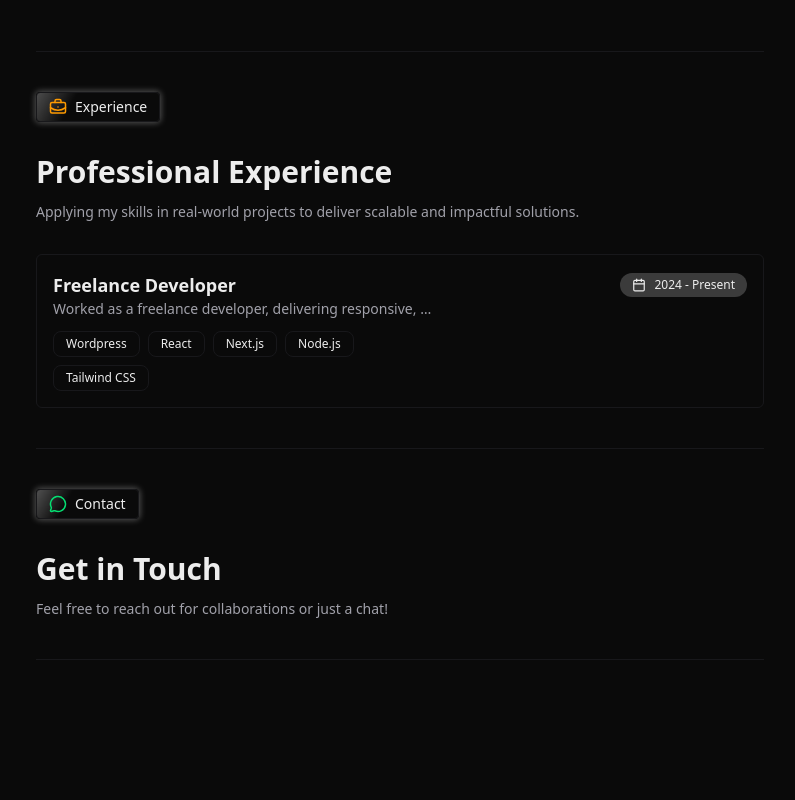
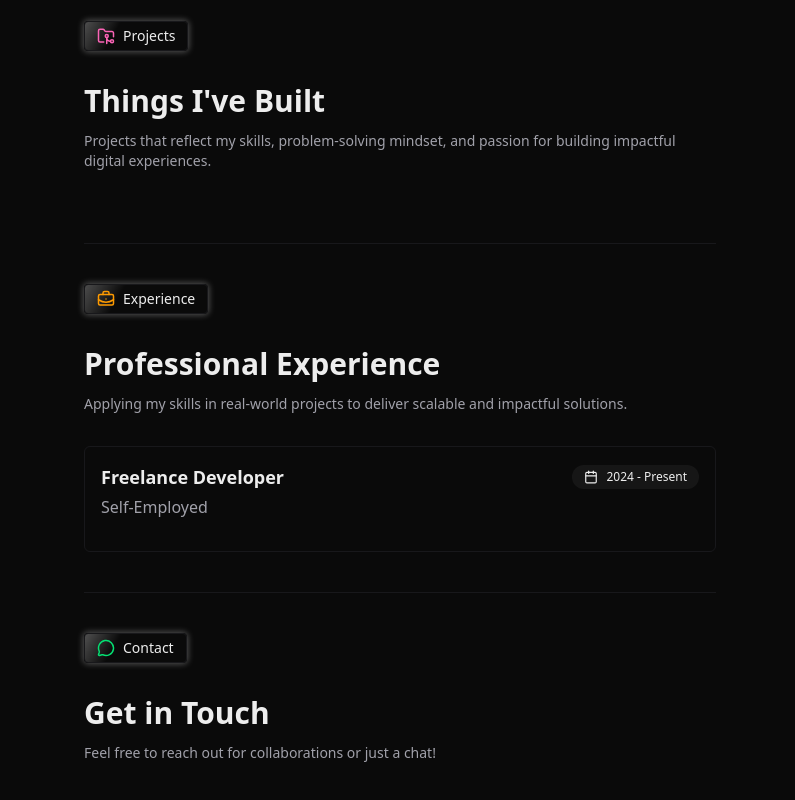
Before and after one commit to veeral1603/My-Portfolio, a Next.js app: page / in a window 1280 px wide. Shown: the part 1372-2172 px from the top of the page, without its empty margins (240-1035 px from the left). Before the commit the page ends 2072 px from the top, so only its background shows below. Built offline with nearby package versions, Linux system fonts and the light colour scheme.

Commit message:
Fixed the experience section

```diff
--- a/package.json
+++ b/package.json
@@ -9,6 +9,7 @@
     "lint": "next lint"
   },
   "dependencies": {
+    "framer-motion": "^12.23.12",
     "lucide-react": "^0.542.0",
     "next": "15.4.6",
     "react": "19.1.0",
--- a/src/app/globals.css
+++ b/src/app/globals.css
@@ -38,5 +38,5 @@ body {
 }
 
 .main-container {
-  @apply md:min-w-3xl max-w-3xl mx-auto px-5;
+  @apply md:min-w-2xl max-w-2xl mx-auto px-5;
 }
--- /dev/null
+++ b/src/components/ExperienceCard.tsx
@@ -0,0 +1,75 @@
+"use client";
+import { Calendar, ChevronRight } from "lucide-react";
+import React from "react";
+import SkillsBadge from "./SkillsBadge";
+import { ExperienceType } from "@/types";
+import { motion, AnimatePresence } from "framer-motion";
+
+export default function ExperienceCard({
+  experience,
+}: {
+  experience: ExperienceType;
+}) {
+  const [expanded, setExpanded] = React.useState<boolean>(false);
+
+  return (
+    <div
+      className="p-4 border border-zinc-900 rounded-md cursor-pointer group"
+      onClick={() => setExpanded((cur) => !cur)}
+    >
+      <div className="flex items-center justify-between gap-4  ">
+        <div className="flex items-center gap-1">
+          <h4 className="text-lg font-semibold">{experience.title}</h4>
+          <ChevronRight
+            size={18}
+            strokeWidth={3}
+            className={`opacity-0 group-hover:opacity-90 transition duration-300 ${
+              expanded ? "rotate-90" : ""
+            }`}
+          />
+        </div>
+
+        <div className="px-3 py-1 rounded-full bg-white/5 text-xs font-medium flex items-center gap-2">
+          <Calendar size={14} />
+          <p>{experience.duration}</p>
+        </div>
+      </div>
+
+      <div className="mt-1">
+        {experience.company && (
+          <p className={` text-secondaryText `}>{experience.company}</p>
+        )}
+      </div>
+
+      <div
+        className={`transition-all ease-in-out   duration-400 grid overflow-hidden mt-4 ${
+          expanded ? "opacity-100 grid-rows-[1fr]" : "opacity-0 grid-rows-[0fr]"
+        }`}
+      >
+        <div className="overflow-hidden">
+          <p className={`text-sm text-secondaryText `}>
+            {experience.description}
+          </p>
+
+          <AnimatePresence>
+            {expanded && (
+              <div className={`flex items-center flex-wrap gap-2 mt-3`}>
+                {experience.technologies.map((tech, idx) => (
+                  <motion.div
+                    key={tech}
+                    initial={{ opacity: 0, translateX: 20 }}
+                    animate={{ opacity: 1, translateX: 0 }}
+                    exit={{ opacity: 0 }}
+                    transition={{ duration: 0.3, delay: idx * 0.1 }}
+                  >
+                    <SkillsBadge size="sm">{tech}</SkillsBadge>
+                  </motion.div>
+                ))}
+              </div>
+            )}
+          </AnimatePresence>
+        </div>
+      </div>
+    </div>
+  );
+}
--- a/src/components/Navbar.tsx
+++ b/src/components/Navbar.tsx
@@ -18,7 +18,7 @@ const navLinks: navLinkType[] = [
 
 export default function Navbar() {
   return (
-    <nav className="fixed top-5  -translate-x-1/2 left-1/2  z-50 border border-zinc-900 rounded-md w-[95%] max-w-[728px] backdrop-blur-sm bg-background/60">
+    <nav className="fixed top-5  -translate-x-1/2 left-1/2  z-50 border border-zinc-900 rounded-md w-[95%] max-w-[632px] backdrop-blur-sm bg-background/60">
       <div className=" px-5 py-2 flex items-center justify-between">
         <div className="rounded-full size-8 overflow-hidden bg-stone-200 aspect-square flex items-center justify-center text-stone-800 font-medium text-lg">
           <p>V</p>
--- a/src/components/SkillsBadge.tsx
+++ b/src/components/SkillsBadge.tsx
@@ -14,7 +14,7 @@ export default function SkillsBadge({
       } `}
     >
       {size === "base" && (
-        <div className="p-1.5 rounded-md bg-white/10 size-7">
+        <div className="p-1.5 rounded-md bg-white/10 size-6">
           <SkillsIcon icon={icon} />
         </div>
       )}
--- a/src/sections/ExperienceSection.tsx
+++ b/src/sections/ExperienceSection.tsx
@@ -1,9 +1,21 @@
 import SectionDivider from "@/components/SectionDivider";
 import SectionHeading from "@/components/SectionHeading";
 import SectionHeadingPill from "@/components/SectionHeadingPill";
-import SkillsBadge from "@/components/SkillsBadge";
-import { BriefcaseBusiness, Calendar, ChevronRight } from "lucide-react";
+import ExperienceCard from "@/components/ExperienceCard";
+import { BriefcaseBusiness } from "lucide-react";
 import React from "react";
+import { ExperienceType } from "@/types";
+
+const experience: ExperienceType[] = [
+  {
+    title: "Freelance Developer",
+    duration: "2024 - Present",
+    description:
+      "Worked as a freelance developer, delivering responsive, user-friendly, and efficient web solutions for various clients.",
+    technologies: ["Wordpress", "React", "Next.js", "Node.js", "Tailwind CSS"],
+    company: "Self-Employed",
+  },
+];
 
 export default function ExperienceSection() {
   return (
@@ -20,39 +32,9 @@ export default function ExperienceSection() {
           </SectionHeading>
 
           <div className="flex flex-col gap-4">
-            <div className="p-4 border border-zinc-900 rounded-md cursor-pointer group">
-              <div className="flex items-center justify-between gap-4  ">
-                <div className="flex items-center gap-1">
-                  <h4 className="text-lg font-semibold">Freelance Developer</h4>
-                  <ChevronRight
-                    size={18}
-                    strokeWidth={4}
-                    className={`opacity-0 group-hover:opacity-100 transition duration-300`}
-                  />
-                </div>
-
-                <div className="px-3 py-1 rounded-full bg-white/20 text-xs font-medium flex items-center gap-2">
-                  <Calendar size={14} />
-                  <p>2024 - Present</p>
-                </div>
-              </div>
-
-              <div className=" w-sm overflow-hidden">
-                <p className="text-sm text-secondaryText truncate">
-                  Worked as a freelance developer, delivering responsive,
-                  user-friendly, and efficient web solutions for various
-                  clients.
-                </p>
-
-                <div className="flex items-center flex-wrap gap-2 mt-3">
-                  <SkillsBadge size="sm">Wordpress</SkillsBadge>
-                  <SkillsBadge size="sm">React</SkillsBadge>
-                  <SkillsBadge size="sm">Next.js</SkillsBadge>
-                  <SkillsBadge size="sm">Node.js</SkillsBadge>
-                  <SkillsBadge size="sm">Tailwind CSS</SkillsBadge>
-                </div>
-              </div>
-            </div>
+            {experience.map((exp) => (
+              <ExperienceCard key={exp.title} experience={exp} />
+            ))}
           </div>
         </div>
       </section>
```
Also changed, not shown: src/types.ts (+8 -0 lines), 1 other file (tests, documents, lock files or other folders).
